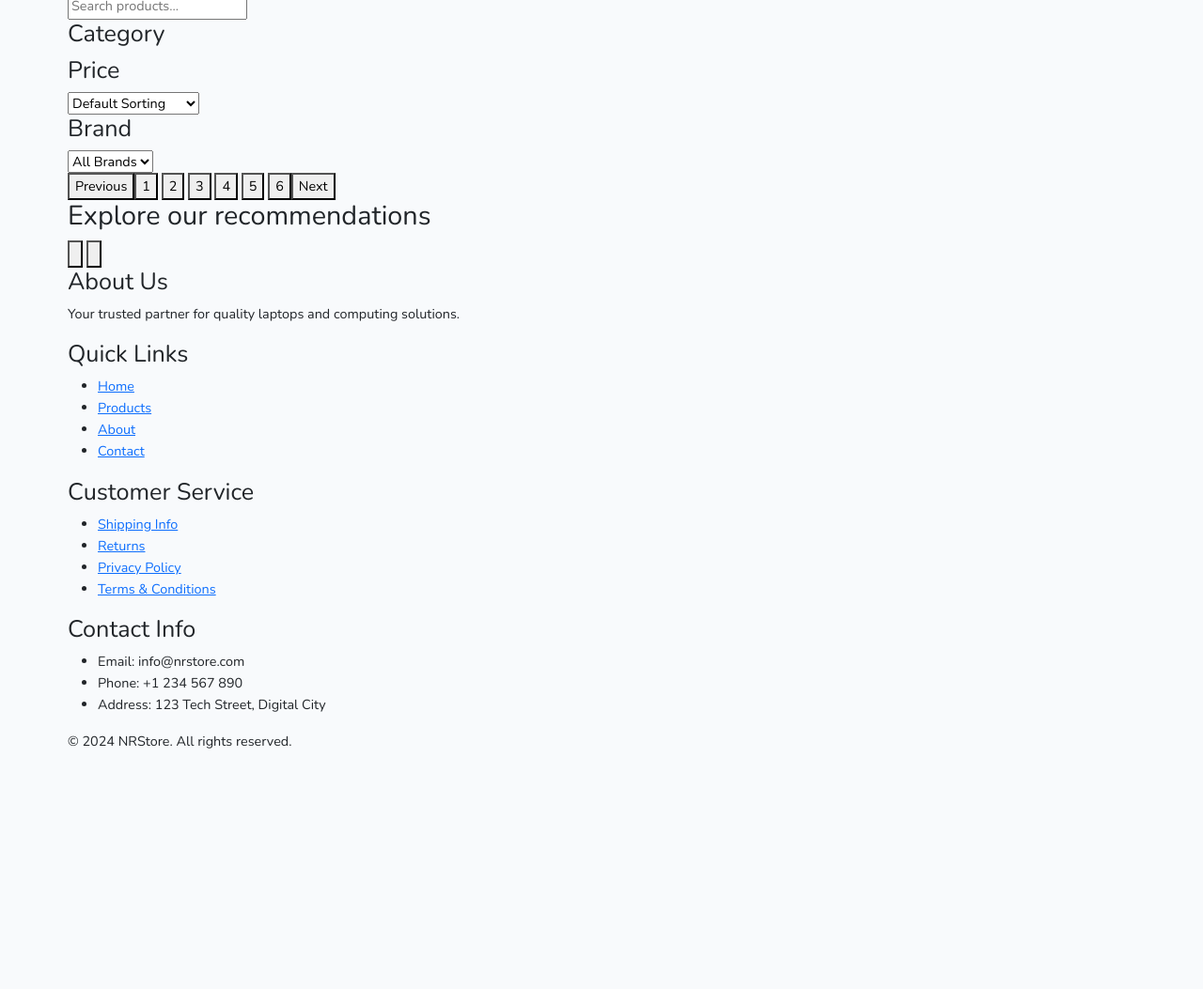
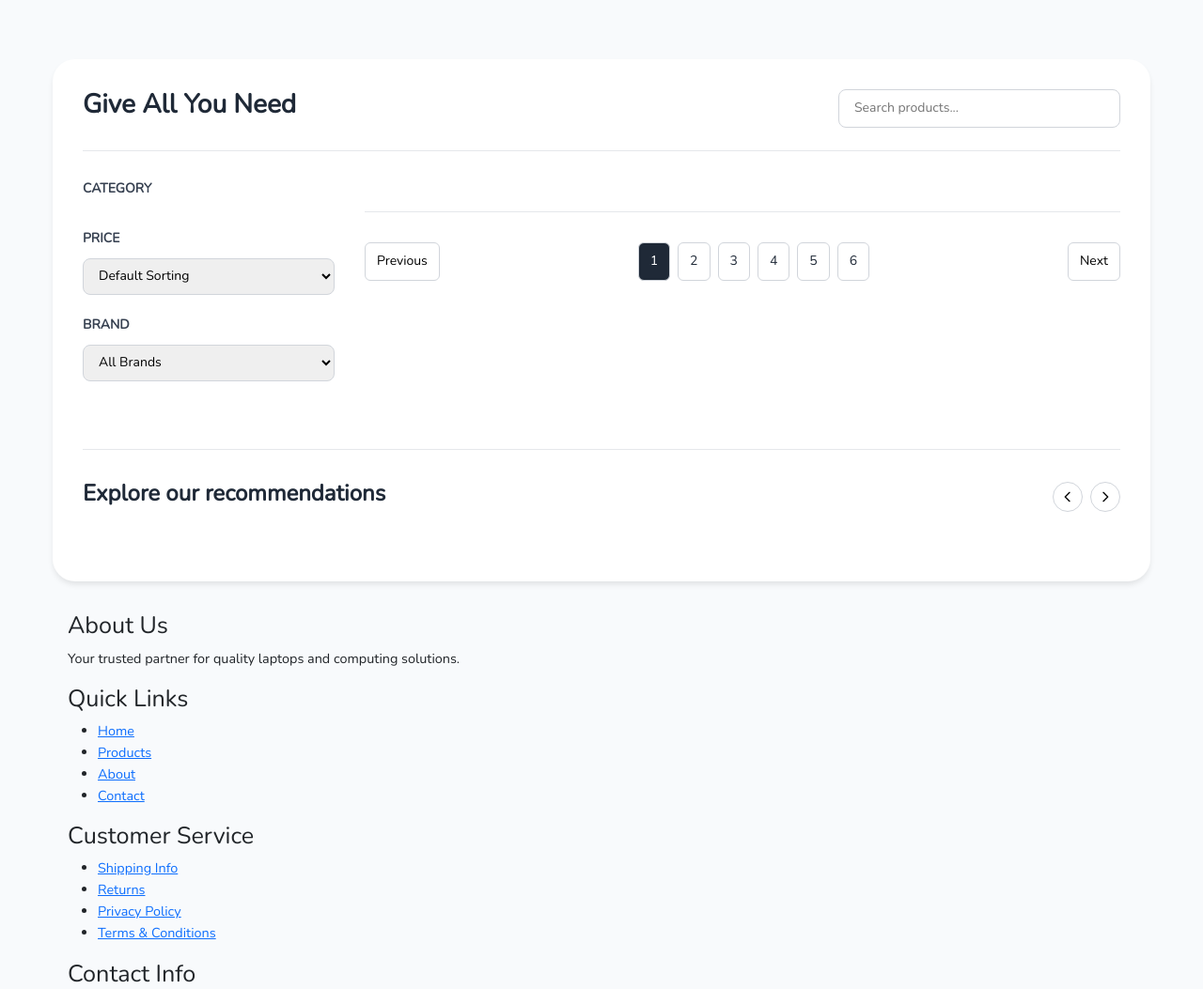
Before and after one commit to ezlyn0910-source/nrstore, a Laravel app: page /products/1 in a window 1280 px wide. Shown: the part 490-1543 px from the top of the page at 94% size. Before the commit the page ends 1287 px from the top, so only its background shows below. Run offline with Laravel 12, Linux system fonts and the light colour scheme; tables that the repository leaves empty hold one stand-in row (values such as "Sample post"); data that the repository does not hold is empty; style sheets or scripts are compiled from the project's sources; parts of the project's set-up code (start-up, migrations or seed data) failed here and were passed over.

Commit message:
Before lunch

```diff
--- a/resources/views/productpage.blade.php
+++ b/resources/views/productpage.blade.php
@@ -3,35 +3,38 @@
 @section('content')
 <div class="product-page">
     <!-- Hero Section -->
-    <section class="hero-section">
-        <img src="{{ asset('storage/images/productbanner.png') }}" alt="Products Banner" class="hero-image">
-        <div class="hero-content">
-            <h1 class="hero-title">Product</h1>
+    <section class="hero-section" style="position: relative; height: 400px; background-color: #1f2937; overflow: hidden; margin-bottom: 2rem;">
+        <img src="{{ asset('storage/images/productbanner.png') }}" alt="Products Banner"
+            style="width: 100%; height: 100%; object-fit: cover; opacity: 1;">
+        <div style="position: absolute; bottom: 20px; left: 0; right: 0; text-align: center;">
+            <h1 style="font-size: 10rem; font-weight: bold; color: white; text-shadow: 0 2px 8px rgba(0, 0, 0, 0.7); margin: 0;">
+                Product
+            </h1>
         </div>
     </section>
 
     <!-- White Box Container -->
-    <section class="main-content">
-        <div class="container">
-            <div class="main-content-box">
+    <section style="padding: 2rem 0;">
+        <div style="max-width: 1200px; margin: 0 auto; padding: 0 1rem;">
+            <div style="background: white; border-radius: 1.5rem; box-shadow: 0 4px 6px -1px rgba(0, 0, 0, 0.1); padding: 2rem;">
 
                 <!-- Header Row -->
-                <div class="header-row">
-                    <h2 class="page-title">Give All You Need</h2>
-                    <div class="search-container">
-                        <input type="text" placeholder="Search products..." class="search-box">
+                <div style="display: flex; justify-content: space-between; align-items: center; margin-bottom: 2rem; padding-bottom: 1.5rem; border-bottom: 1px solid #e5e7eb;">
+                    <h2 style="font-size: 1.75rem; font-weight: 600; color: #1f2937;">Give All You Need</h2>
+                    <div style="width: 300px;">
+                        <input type="text" placeholder="Search products..." style="width: 100%; padding: 0.5rem 1rem; border: 1px solid #d1d5db; border-radius: 0.5rem; font-size: 0.875rem; outline: none;">
                     </div>
                 </div>
 
                 <!-- Two Column Layout -->
-                <div class="two-column-layout">
+                <div style="display: flex; gap: 2rem;">
                     <!-- Filters Sidebar -->
-                    <div class="filters-sidebar">
-                        <div class="filter-section">
-                            <h3 class="filter-title">Category</h3>
-                            <div class="filter-options">
+                    <div style="width: 25%;">
+                        <div style="margin-bottom: 1.5rem;">
+                            <h3 style="font-weight: 600; color: #374151; margin-bottom: 0.75rem; font-size: 0.875rem; text-transform: uppercase;">Category</h3>
+                            <div style="display: flex; flex-direction: column; gap: 0.5rem;">
                                 @foreach($categories as $category)
-                                <label class="filter-option">
+                                <label style="display: flex; align-items: center; gap: 0.5rem; font-size: 0.875rem;">
                                     <input type="checkbox" name="category" value="{{ $category->slug }}">
                                     <span>{{ $category->name }}</span>
                                 </label>
@@ -39,18 +42,18 @@
                             </div>
                         </div>
 
-                        <div class="filter-section">
-                            <h3 class="filter-title">Price</h3>
-                            <select class="filter-select">
+                        <div style="margin-bottom: 1.5rem;">
+                            <h3 style="font-weight: 600; color: #374151; margin-bottom: 0.75rem; font-size: 0.875rem; text-transform: uppercase;">Price</h3>
+                            <select style="width: 100%; padding: 0.5rem 0.75rem; border: 1px solid #d1d5db; border-radius: 0.5rem; font-size: 0.875rem; outline: none;">
                                 <option>Default Sorting</option>
                                 <option>Price: Low to High</option>
                                 <option>Price: High to Low</option>
                             </select>
                         </div>
 
-                        <div class="filter-section">
-                            <h3 class="filter-title">Brand</h3>
-                            <select class="filter-select">
+                        <div style="margin-bottom: 1.5rem;">
+                            <h3 style="font-weight: 600; color: #374151; margin-bottom: 0.75rem; font-size: 0.875rem; text-transform: uppercase;">Brand</h3>
+                            <select style="width: 100%; padding: 0.5rem 0.75rem; border: 1px solid #d1d5db; border-radius: 0.5rem; font-size: 0.875rem; outline: none;">
                                 <option>All Brands</option>
                                 <option>HP</option>
                                 <option>Dell</option>
@@ -61,84 +64,84 @@
                     </div>
 
                     <!-- Products Main -->
-                    <div class="products-main">
-                        <div class="products-grid">
+                    <div style="width: 75%;">
+                        <div style="display: grid; grid-template-columns: repeat(3, 1fr); gap: 1rem;">
                             @foreach($products as $product)
-                            <div class="product-card">
-                                <div class="product-image-container">
+                            <div style="background: white; border: 1px solid #e5e7eb; border-radius: 0.5rem; overflow: hidden;">
+                                <div style="width: 100%; height: 150px; background-color: #f3f4f6; overflow: hidden;">
                                     <img src="{{ asset('storage/' . $product->image) }}"
                                         alt="{{ $product->name }}"
-                                        class="product-image">
+                                        style="width: 100%; height: 100%; object-fit: cover;">
                                 </div>
-                                <div class="product-info">
-                                    <h3 class="product-name line-clamp-2">{{ $product->name }}</h3>
-                                    <p class="product-price">${{ number_format($product->price, 2) }}</p>
-                                    <div class="product-buttons">
-                                        <button class="btn-cart">
-                                            <svg class="w-4 h-4" fill="none" stroke="currentColor" viewBox="0 0 24 24">
+                                <div style="padding: 0.75rem;">
+                                    <h3 style="font-weight: 600; color: #1f2937; margin-bottom: 0.25rem; font-size: 0.875rem; line-height: 1.25;">{{ $product->name }}</h3>
+                                    <p style="font-weight: bold; color: #1f2937; margin-bottom: 0.75rem; font-size: 1rem;">${{ number_format($product->price, 2) }}</p>
+                                    <div style="display: flex; gap: 0.5rem;">
+                                        <button style="flex: 1; border: 1px solid #1f2937; background: white; color: #1f2937; padding: 0.4rem 0.75rem; border-radius: 0.375rem; font-size: 0.75rem; display: flex; align-items: center; justify-content: center; gap: 0.25rem;">
+                                            <svg style="width: 1rem; height: 1rem;" fill="none" stroke="currentColor" viewBox="0 0 24 24">
                                                 <path stroke-linecap="round" stroke-linejoin="round" stroke-width="2" d="M3 3h2l.4 2M7 13h10l4-8H5.4M7 13L5.4 5M7 13l-2.293 2.293c-.63.63-.184 1.707.707 1.707H17m0 0a2 2 0 100 4 2 2 0 000-4zm-8 2a2 2 0 11-4 0 2 2 0 014 0z"></path>
                                             </svg>
                                             Cart
                                         </button>
-                                        <button class="btn-buy">Buy Now</button>
+                                        <button style="flex: 1; background: #1f2937; color: white; padding: 0.4rem 0.75rem; border-radius: 0.375rem; font-size: 0.75rem; border: none;">Buy Now</button>
                                     </div>
                                 </div>
                             </div>
                             @endforeach
                         </div>
 
-                        <div class="divider"></div>
+                        <div style="border-top: 1px solid #e5e7eb; margin: 2rem 0;"></div>
 
                         <!-- Pagination -->
-                        <div class="pagination">
-                            <button class="pagination-btn">Previous</button>
-                            <div class="pagination-numbers">
+                        <div style="display: flex; justify-content: space-between; align-items: center;">
+                            <button style="padding: 0.5rem 0.75rem; border: 1px solid #d1d5db; border-radius: 0.375rem; font-size: 0.875rem; background: white;">Previous</button>
+                            <div style="display: flex; gap: 0.5rem;">
                                 @for($i = 1; $i <= 6; $i++)
-                                <button class="pagination-btn {{ $i == 1 ? 'active' : '' }}">{{ $i }}</button>
+                                <button style="padding: 0.5rem 0.75rem; border: 1px solid #d1d5db; border-radius: 0.375rem; font-size: 0.875rem; background: {{ $i == 1 ? '#1f2937' : 'white' }}; color: {{ $i == 1 ? 'white' : '#1f2937' }};">{{ $i }}</button>
                                 @endfor
                             </div>
-                            <button class="pagination-btn">Next</button>
+                            <button style="padding: 0.5rem 0.75rem; border: 1px solid #d1d5db; border-radius: 0.375rem; font-size: 0.875rem; background: white;">Next</button>
                         </div>
                     </div>
                 </div>
 
                 <!-- Recommendations Section -->
-                <div class="recommendations-section-boxed">
-                    <div class="recommendations-header">
-                        <h2 class="recommendations-title">Explore our recommendations</h2>
-                        <div class="recommendations-controls">
-                            <button class="slider-btn recommendations-prev">
-                                <svg class="w-4 h-4" fill="none" stroke="currentColor" viewBox="0 0 24 24">
+                <div style="margin-top: 3rem; padding-top: 2rem; border-top: 1px solid #e5e7eb;">
+                    <div style="display: flex; justify-content: space-between; align-items: center; margin-bottom: 1.5rem;">
+                        <h2 style="font-size: 1.5rem; font-weight: bold; color: #1f2937;">Explore our recommendations</h2>
+                        <div style="display: flex; gap: 0.5rem;">
+                            <button style="width: 2rem; height: 2rem; display: flex; align-items: center; justify-content: center; border: 1px solid #d1d5db; border-radius: 50%; background: white;">
+                                <svg style="width: 1rem; height: 1rem;" fill="none" stroke="currentColor" viewBox="0 0 24 24">
                                     <path stroke-linecap="round" stroke-linejoin="round" stroke-width="2" d="M15 19l-7-7 7-7"></path>
                                 </svg>
                             </button>
-                            <button class="slider-btn recommendations-next">
-                                <svg class="w-4 h-4" fill="none" stroke="currentColor" viewBox="0 0 24 24">
+                            <button style="width: 2rem; height: 2rem; display: flex; align-items: center; justify-content: center; border: 1px solid #d1d5db; border-radius: 50%; background: white;">
+                                <svg style="width: 1rem; height: 1rem;" fill="none" stroke="currentColor" viewBox="0 0 24 24">
                                     <path stroke-linecap="round" stroke-linejoin="round" stroke-width="2" d="M9 5l7 7-7 7"></path>
                                 </svg>
                             </button>
                         </div>
                     </div>
 
-                    <div class="recommendations-slider scrollbar-hide" id="recommendations-slider">
+                    <div style="display: flex; overflow-x: auto; gap: 1rem; padding-bottom: 1rem;">
                         @foreach($recommendedProducts as $product)
-                        <div class="recommendation-card">
-                            <div class="recommendation-image-container">
+                        <div style="flex: 0 0 auto; width: 200px; background: white; border: 1px solid #e5e7eb; border-radius: 0.5rem; overflow: hidden;">
+                            <div style="width: 100%; height: 120px; background-color: #f3f4f6; overflow: hidden;">
                                 <img src="{{ asset('storage/' . $product->image) }}"
                                     alt="{{ $product->name }}"
-                                    class="recommendation-image">
+                                    style="width: 100%; height: 100%; object-fit: cover;">
                             </div>
-                            <div class="recommendation-info">
-                                <h3 class="recommendation-name line-clamp-2">{{ $product->name }}</h3>
-                                <p class="recommendation-price">${{ number_format($product->price, 2) }}</p>
-                                <div class="recommendation-buttons">
-                                    <button class="btn-recommendation-cart">
-                                        <svg class="w-3 h-3" fill="none" stroke="currentColor" viewBox="0 0 24 24">
+                            <div style="padding: 0.75rem;">
+                                <h3 style="font-weight: 600; color: #1f2937; margin-bottom: 0.25rem; font-size: 0.75rem;">{{ $product->name }}</h3>
+                                <p style="font-weight: bold; color: #1f2937; margin-bottom: 0.5rem; font-size: 0.875rem;">${{ number_format($product->price, 2) }}</p>
+                                <div style="display: flex; gap: 0.25rem;">
+                                    <button style="flex: 1; border: 1px solid #1f2937; background: white; color: #1f2937; padding: 0.25rem 0.5rem; border-radius: 0.375rem; font-size: 0.625rem; display: flex; align-items: center; justify-content: center; gap: 0.125rem;">
+                                        <svg style="width: 0.75rem; height: 0.75rem;" fill="none" stroke="currentColor" viewBox="0 0 24 24">
                                             <path stroke-linecap="round" stroke-linejoin="round" stroke-width="2" d="M3 3h2l.4 2M7 13h10l4-8H5.4M7 13L5.4 5M7 13l-2.293 2.293c-.63.63-.184 1.707.707 1.707H17m0 0a2 2 0 100 4 2 2 0 000-4zm-8 2a2 2 0 11-4 0 2 2 0 014 0z"></path>
                                         </svg>
                                         Cart
                                     </button>
-                                    <button class="btn-recommendation-buy">Buy Now</button>
+                                    <button style="flex: 1; background: #1f2937; color: white; padding: 0.25rem 0.5rem; border-radius: 0.375rem; font-size: 0.625rem; border: none;">Buy Now</button>
                                 </div>
                             </div>
                         </div>
```
Also changed, not shown: resources/css/productpage.css (+1 -35 lines).
